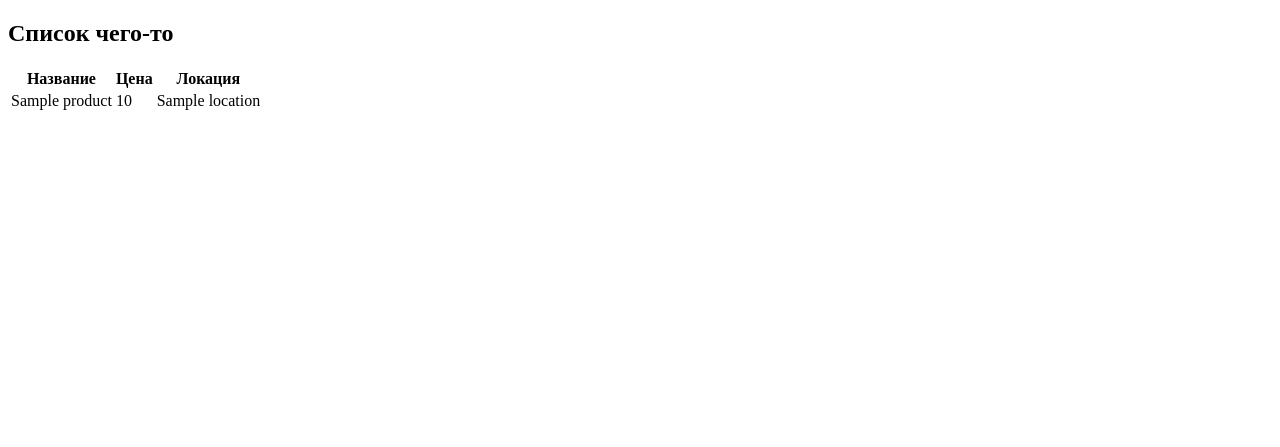
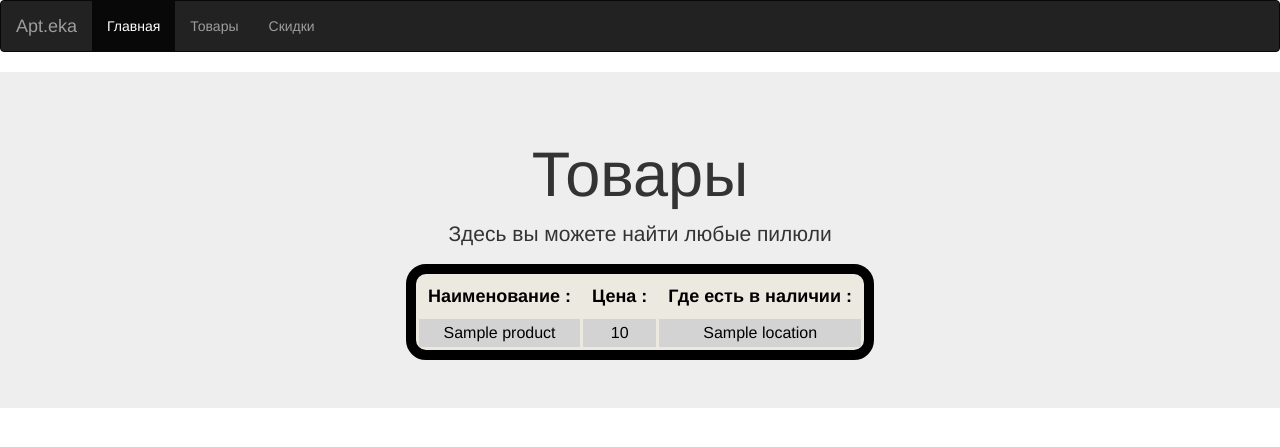
Before and after one commit to Wesses/NAWARABOTA-master, a Django app: template drugstore/mainpage/templates/mainpage/poisk.html in a window 1280 px wide. Shown: the top 447 px of the page. Run offline with Django 3.2, Linux system fonts and the light colour scheme; the template is opened without the code that fills it: most values are stand-ins (such as "Sample title", 1, 10 or a date in 2020); some libraries are stand-ins or nearby versions.

Commit message:
IT's finally huesos

```diff
--- a/drugstore/mainpage/models.py
+++ b/drugstore/mainpage/models.py
@@ -6,7 +6,8 @@ class Product(models.Model):
     name = models.CharField(max_length=100)
     price = models.FloatField(default=0)
     location = models.CharField(max_length=70)
-    goods = models.Manager()
+    picture = models.ImageField
+    goods = models.Manager
 
     class Meta:
         db_table = 'Product'
--- a/drugstore/mainpage/templates/mainpage/poisk.html
+++ b/drugstore/mainpage/templates/mainpage/poisk.html
@@ -1,18 +1,99 @@
+</html>
 <!DOCTYPE html>
-<html>
+<html lang="en">
 <head>
-    <meta charset="utf-8" />
-    <title>Модели в Django</title>
+  <nav class="navbar navbar-inverse">
+  <div class="container-fluid">
+    <div class="navbar-header">
+      <button type="button" class="navbar-toggle" data-toggle="collapse" data-target="#myNavbar">
+        <span class="icon-bar"></span>
+        <span class="icon-bar"></span>
+        <span class="icon-bar"></span>
+      </button>
+      <a class="navbar-brand" href="#">Apt.eka</a>
+    </div>
+    <div class="collapse navbar-collapse" id="myNavbar">
+      <ul class="nav navbar-nav">
+        <li class="active"><a href="/">Главная</a></li>
+        <li><a href="#">Товары</a></li>
+        <li><a href="#">Скидки</a></li>
+      </ul>
+      <ul class="nav navbar-nav navbar-right">
+      </ul>
+    </div>
+  </div>
+</nav>
+
+  <title>Товары</title>
+    {% load staticfiles %}
+  <meta charset="utf-8">
+  <meta name="viewport" content="width=device-width, initial-scale=1">
+  <link rel="stylesheet" href="https://maxcdn.bootstrapcdn.com/bootstrap/3.3.7/css/bootstrap.min.css">
+  <script src="https://ajax.googleapis.com/ajax/libs/jquery/3.3.1/jquery.min.js"></script>
+  <script src="https://maxcdn.bootstrapcdn.com/bootstrap/3.3.7/js/bootstrap.min.js"></script>
+  <style>
+    /* Remove the navbar's default rounded borders and increase the bottom margin */
+    .navbar {
+      margin-bottom: 50px;
+      border-radius: 0;
+    }
+
+    /* Remove the jumbotron's default bottom margin */
+     .jumbotron {
+      margin-bottom: 0;
+    }
+
+    /* Add a gray background color and some padding to the footer */
+    footer {
+      background-color: #f2f2f2;
+      padding: 25px;
+    }
+  </style>
 </head>
-<h2>Список чего-то</h2>
-<body class="container">
-    {% if a.count > 0 %}
-    <table>
-        <tr><th>Название</th><th>Цена</th><th>Локация</th></tr>
+<body>
+  <meta name="viewport" content="width=device-width, initial-scale=1">
+  <link rel="stylesheet" href="https://maxcdn.bootstrapcdn.com/bootstrap/3.3.7/css/bootstrap.min.css">
+  <script src="https://ajax.googleapis.com/ajax/libs/jquery/3.3.1/jquery.min.js"></script>
+  <script src="https://maxcdn.bootstrapcdn.com/bootstrap/3.3.7/js/bootstrap.min.js"></script>
+<div class="jumbotron">
+  <div class="container text-center">
+    <h1>Товары</h1>
+    <p>Здесь вы можете найти любые пилюли</p>
+  <div class="container">
+{% if a.count > 0 %}
+    <table align="center">
+
+        <tr><th>Наименование : </th>
+            <th>Цена : </th>
+            <th>Где есть в наличии : </th>
+        </tr>
         {% for Product in a %}
-        <tr><td>{{ Product.name }}</td><td>{{ Product.price }}</td><td>{{ Product.location }}</td></tr>
+        <tr>
+            <td>{{ Product.name }}</td>
+            <td>{{ Product.price }}</td>
+            <td>{{ Product.location }}</td>
+        </tr>
         {% endfor %}
     </table>
     {% endif %}
+      <style>
+  table {
+text-align: center;
+border-collapse: separate;
+border-spacing: 3px;
+background: #ECE9E0;
+color: #000000;
+border: 10px solid #000000;
+border-radius: 20px;
+}
+th {
+font-size: 18px;
+padding: 9px;
+}
+td {
+background: #d3d3d3;
+padding: 5px;
+}
+</style>
 </body>
 </html>
--- a/drugstore/mainpage/templates/mainpage/some_html.html
+++ b/drugstore/mainpage/templates/mainpage/some_html.html
@@ -41,7 +41,7 @@
               <li><a href="#section41">Самовывоз</a></li>
               <li><a href="#section42">Заказ на дом</a></li>
             </ul>
-            <li><a href="/products">Каталог</a></li>
+            <li><a href="/poisk">Каталог</a></li>
           </li>
         </ul>
       </div>
--- a/drugstore/mainpage/urls.py
+++ b/drugstore/mainpage/urls.py
@@ -1,9 +1,5 @@
 from django.conf.urls import url
 from . import views
-from django.core.paginator import Paginator
-##from django.views.generic import ListView, DetailView
-##from .models import product
-
 
 urlpatterns = [
     url(r'^$', views.index, name='index'),
--- a/drugstore/mainpage/views.py
+++ b/drugstore/mainpage/views.py
@@ -1,11 +1,5 @@
 from django.shortcuts import render
 from .models import Product
-from django.http import HttpResponseRedirect
-from django.db import models
-# from django.db.models.manager import objects
-
-# Create your views here.
-
 
 def index(request):
 
```
Also changed, not shown: drugstore/mainpage/templates/mainpage/wrapper.html (deleted, +0 -125 lines).
